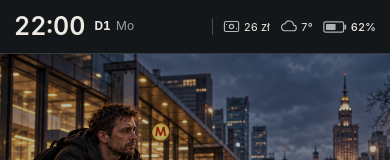
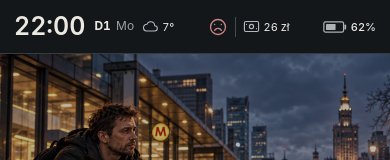
Before and after one commit to AlexanderKruk/street-life-game, a React (Vite) app: page / in a window 390 px wide. Shown: the top 160 px of the page. Built offline with nearby package versions, Linux system fonts and the light colour scheme.

Commit message:
Group header condition and money; add masked thief icon (v117)

```diff
--- a/src/App.tsx
+++ b/src/App.tsx
@@ -9,7 +9,7 @@ import ClosedContent from './ClosedContent'
 import ResultCard, { type ResultCardData } from './ResultCard'
 import { questionPresentation } from './resultPresentation'
 
-const BUILD_VERSION = 'v2026.10.11-116'
+const BUILD_VERSION = 'v2026.10.11-117'
 
 const PHONE_ACTIVITY_KEY = 'street-life-phone-activity-v1'
 const PHONE_SEARCH_ESTIMATE = 15
@@ -1876,12 +1876,15 @@ export default function App() {
 
     <header className="game-header">
       <div className="header-state-row">
-        <h1 aria-label={`Day ${game.day} ${weekday(game.day)} ${formatTime(game.minutes)}`}><time>{formatTime(game.minutes)}</time><span className="game-day">D{game.day} <span className="weekday">{weekday(game.day)}</span></span></h1>
+        <div className="header-date-weather">
+          <h1 aria-label={`Day ${game.day} ${weekday(game.day)} ${formatTime(game.minutes)}`}><time>{formatTime(game.minutes)}</time><span className="game-day">D{game.day} <span className="weekday">{weekday(game.day)}</span></span></h1>
+          <div className="weather" title={weather.label} aria-label={`${weather.label}, ${temperature}°C`}><Icon name={weather.label === 'Rain' || weather.label === 'Showers' ? 'rain' : weather.label === 'Clear' ? game.minutes >= 360 && game.minutes < 1200 ? 'sun' : 'moon' : 'cloud'} />{temperature}°</div>
+        </div>
         <div className="header-info">
+          <span className={`header-condition ${overall.level}`} role="img" aria-label={`Overall condition: ${overall.label}`} title={`Overall condition: ${overall.label}`}><Icon name={overall.level === 'ok' ? 'face-ok' : overall.level === 'bad' ? 'face-bad' : 'face-fair'} /></span>
           <div className="money" aria-label={`Money: ${game.money.toFixed(2)} zł`}><Icon name="banknote" />{Number(game.money.toFixed(2))} zł</div>
-          <div className="weather" title={weather.label} aria-label={`${weather.label}, ${temperature}°C`}><Icon name={weather.label === 'Rain' || weather.label === 'Showers' ? 'rain' : weather.label === 'Clear' ? game.minutes >= 360 && game.minutes < 1200 ? 'sun' : 'moon' : 'cloud'} />{temperature}°</div>
-          <div className={`phone-charge${inventory.phoneBattery <= 20 ? ' low' : ''}`} aria-label={`Phone battery: ${Math.round(inventory.phoneBattery)}%`} title="Your phone battery"><BatteryIcon charge={inventory.phoneBattery} /><strong>{Math.round(inventory.phoneBattery)}%</strong></div>
         </div>
+        <div className={`phone-charge${inventory.phoneBattery <= 20 ? ' low' : ''}`} aria-label={`Phone battery: ${Math.round(inventory.phoneBattery)}%`} title="Your phone battery"><BatteryIcon charge={inventory.phoneBattery} /><strong>{Math.round(inventory.phoneBattery)}%</strong></div>
       </div>
     </header>
 
--- a/src/Icon.tsx
+++ b/src/Icon.tsx
@@ -1,8 +1,12 @@
 import type { ReactNode } from 'react'
 
-export type IconName = 'map' | 'backpack' | 'street' | 'person' | 'journal' | 'phone' | 'cloud' | 'rain' | 'sun' | 'moon' | 'bench' | 'bottle' | 'walk' | 'bed' | 'station' | 'headphones' | 'work' | 'help' | 'hospital' | 'shop' | 'pause' | 'clock' | 'coins' | 'banknote'
+export type IconName = 'map' | 'backpack' | 'street' | 'person' | 'journal' | 'phone' | 'cloud' | 'rain' | 'sun' | 'moon' | 'bench' | 'bottle' | 'walk' | 'bed' | 'station' | 'headphones' | 'work' | 'help' | 'hospital' | 'shop' | 'pause' | 'clock' | 'coins' | 'banknote' | 'thief' | 'face-ok' | 'face-fair' | 'face-bad'
 
 const paths: Record<IconName, ReactNode> = {
+  thief: <><path d="M3 22v-1c0-3 3-5 6-6M21 22v-1c0-3-3-5-6-6M6 10V8a6 6 0 0 1 12 0v2M6 10c-1 2-1 4 1 5l5 3 5-3c2-1 2-3 1-5Z" /><path d="M6 10c3-2 9-2 12 0l-1 3-5-1-5 1Z" /><path d="M9 10.5h.01m6 0h.01" /></>,
+  'face-ok': <><circle cx="12" cy="12" r="9" /><path d="M8 9h.01M16 9h.01M8 14a4.5 4.5 0 0 0 8 0" /></>,
+  'face-fair': <><circle cx="12" cy="12" r="9" /><path d="M8 9h.01M16 9h.01M8 15h8" /></>,
+  'face-bad': <><circle cx="12" cy="12" r="9" /><path d="M8 9h.01M16 9h.01M8 16a4.5 4.5 0 0 1 8 0" /></>,
   banknote: <><rect x="2" y="5" width="20" height="14" rx="2" /><circle cx="12" cy="12" r="3" /><path d="M5 9h.01M19 15h.01" /></>,
   map: <><path d="m3 6 6-3 6 3 6-3v15l-6 3-6-3-6 3Z" /><path d="M9 3v15m6-12v15" /></>,
   backpack: <><rect x="5" y="6" width="14" height="15" rx="3" /><path d="M9 6V4a3 3 0 0 1 6 0v2M8 12h8v6H8zM3 10v7m18-7v7" /></>,
--- a/src/ShopCard.tsx
+++ b/src/ShopCard.tsx
@@ -1,3 +1,5 @@
+import { Icon } from './Icon'
+
 const captions: Record<string, string> = {
   water: '3 portions', food: 'Sandwich', bread: '1 roll', cannedFood: 'Keeps well',
   wipes: '5 uses', showerGel: '20 showers', cigarettes: 'Pack of 5', medicines: 'Basic medicine',
@@ -27,7 +29,7 @@ export default function ShopCard({ item, open, fits, affordable, onBuy, onSteal
       <div className="shop-impact supply-effects" aria-label="Effects">{item.impacts.map(impact => <em className={impact.includes('−') ? 'negative' : 'positive'} key={impact}>{impact}</em>)}</div>
     </div>
     <div className="supply-actions">
-      <button className="supply-steal" onClick={onSteal} disabled={!open || !fits} aria-label="STEAL" title={`Steal ${item.name}`}><svg viewBox="0 0 24 24" fill="none" stroke="currentColor" strokeWidth="1.7" strokeLinecap="round" strokeLinejoin="round" aria-hidden="true"><path d="M3 21v-8l5-5a2 2 0 0 1 3 3l-2 2h7a2 2 0 0 1 2 2l-1 4a3 3 0 0 1-3 2H3Z"/><path d="m12 7 2-3 3 2 1 3-3 2M19 3l2 2m-2 6h3M13 2V1"/></svg></button>
+      <button className="supply-steal" onClick={onSteal} disabled={!open || !fits} aria-label="STEAL" title={`Steal ${item.name}`}><Icon name="thief" /></button>
       <button className="shop-buy" onClick={onBuy} disabled={!!reason} aria-label={`Buy ${item.name} for ${item.price.toFixed(2)} zł`} title={reason || `Buy ${item.name}`}>{item.price} zł</button>
     </div>
     {open && reason && <small className="supply-unavailable">{reason}</small>}
--- a/src/styles.css
+++ b/src/styles.css
@@ -792,3 +792,32 @@ footer .header-version { margin-left:auto; align-self:center; }
   .game-header .header-info { gap:7px; padding-left:8px; }
   .game-header .phone-charge .battery-icon { width:21px; }
 }
+
+/* v117: date/weather left, condition and money centered, battery right. */
+.game-header .header-state-row { display:grid; grid-template-columns:auto minmax(0,1fr) auto; gap:10px; }
+.header-date-weather { display:flex; align-items:center; gap:12px; white-space:nowrap; }
+.game-header .header-info { justify-self:center; display:flex; flex-direction:row; align-items:center; gap:10px; padding:0; border:0; }
+.header-condition { display:flex; align-items:center; padding-right:10px; border-right:1px solid #454c50; }
+.header-condition svg { width:22px; height:22px; }
+.header-condition.ok { color:#8dc5a2; }
+.header-condition.fair { color:#d7b58a; }
+.header-condition.bad { color:#c98585; }
+@media(max-width:420px) {
+ .game-header .header-state-row { gap:7px; }
+ .header-date-weather { gap:8px; }
+ .game-header .header-info { gap:7px; padding:0; }
+ .header-condition { padding-right:7px; }
+ .header-condition svg { width:20px; height:20px; }
+ .game-header .weather svg { width:16px; height:16px; }
+}
+@media(max-width:360px) {
+ .game-header .header-state-row { gap:5px; }
+ .header-date-weather { gap:5px; }
+ .game-header h1 { gap:5px; font-size:10px; }
+ .game-header time { font-size:21px; }
+ .game-header .money,.game-header .weather,.game-header .phone-charge { font-size:10px; gap:3px; }
+ .game-header .header-info { gap:5px; }
+ .header-condition { padding-right:5px; }
+ .header-condition svg { width:18px; height:18px; }
+ .game-header .money svg,.game-header .weather svg { width:14px; height:14px; }
+}
```
